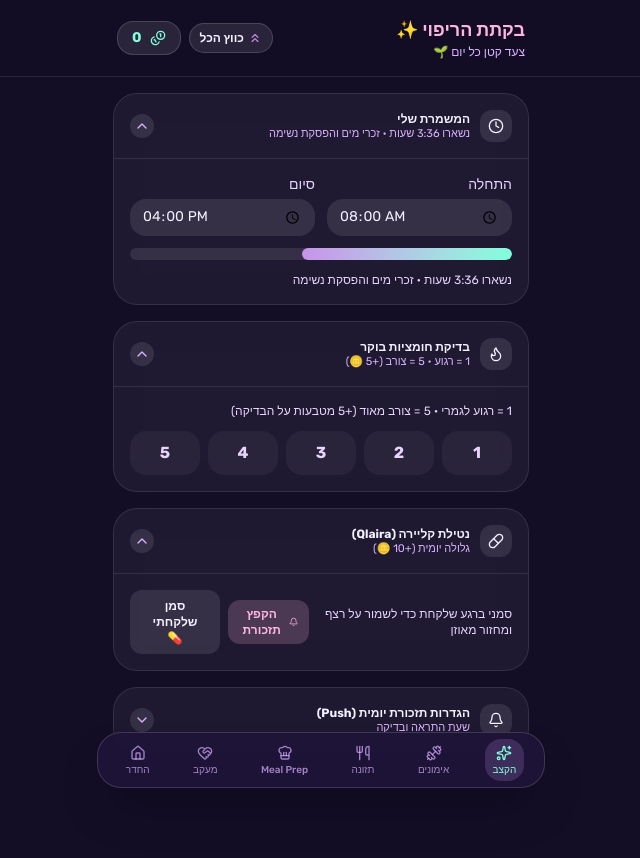
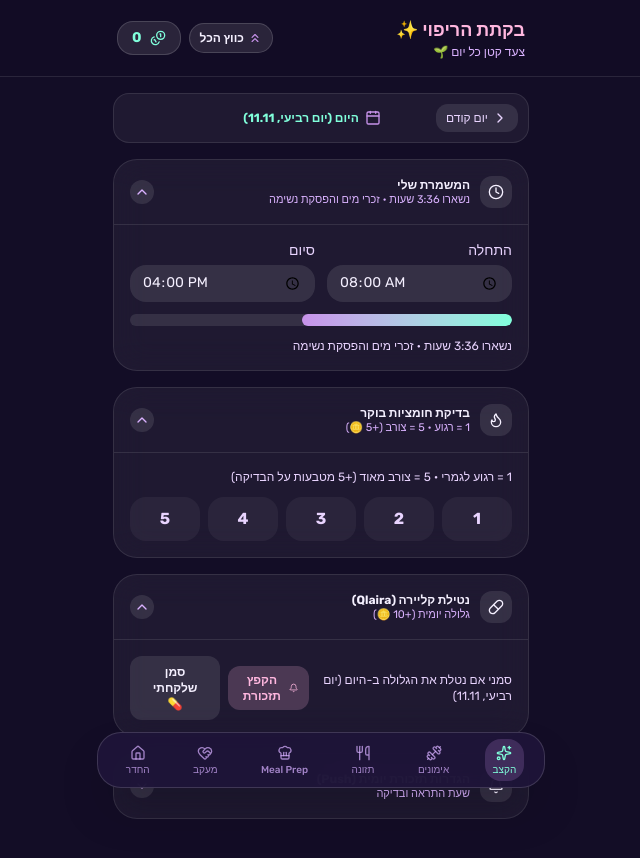
Before and after one commit to GuylerxD/the-healing-cabin, a React (Vite) app: page / in a window 1280 px wide. Shown: the top 858 px of the page, without its empty margins (319-959 px from the left). Built offline with nearby package versions, Linux system fonts and the light colour scheme.

Commit message:
feat: retroactive day switcher on Quests screen to log past pill intake and quests

```diff
--- a/src/screens/Quests.jsx
+++ b/src/screens/Quests.jsx
@@ -1,35 +1,116 @@
 import { useEffect, useState } from "react";
-import { Clock, Pill, Flame, Bell } from "lucide-react";
-import { setCabin, updateToday, useCabin, useToday } from "../store";
+import {
+  Clock,
+  Pill,
+  Flame,
+  Bell,
+  ChevronRight,
+  ChevronLeft,
+  Calendar,
+} from "lucide-react";
+import { setCabin, updateDay, useCabin, dateKeyWithOffset } from "../store";
 import { shiftProgress } from "../lib/shift";
 import PillReminderToggle from "../components/PillReminderToggle";
 import { triggerInAppPillReminder } from "../lib/pillReminder";
 import CollapsibleCard from "../components/CollapsibleCard";
 
 function useNowMinutes() {
-  const get = () => {
+  const [now, setNow] = useState(() => {
     const d = new Date();
     return d.getHours() * 60 + d.getMinutes();
-  };
-  const [now, setNow] = useState(get);
+  });
   useEffect(() => {
+    const get = () => {
+      const d = new Date();
+      return d.getHours() * 60 + d.getMinutes();
+    };
     const id = setInterval(() => setNow(get()), 60_000);
     return () => clearInterval(id);
   }, []);
   return now;
 }
 
+function getFormattedDayDetails(dayOffset) {
+  const d = new Date();
+  d.setDate(d.getDate() + dayOffset);
+  const dayName = ["ראשון", "שני", "שלישי", "רביעי", "חמישי", "שישי", "שבת"][
+    d.getDay()
+  ];
+  const formatted = d.toLocaleDateString("he-IL", {
+    day: "numeric",
+    month: "numeric",
+  });
+
+  const title =
+    dayOffset === 0
+      ? `היום (יום ${dayName}, ${formatted})`
+      : dayOffset === -1
+        ? `אתמול (יום ${dayName}, ${formatted})`
+        : `יום ${dayName}, ${formatted}`;
+
+  return { displayDateTitle: title, dayNameHe: dayName };
+}
+
 export default function Quests() {
-  const { shift } = useCabin();
-  const today = useToday();
+  const { shift, days = {} } = useCabin();
+  const [dayOffset, setDayOffset] = useState(0); // 0 = today, -1 = yesterday, etc.
+  const activeDateKey = dateKeyWithOffset(dayOffset);
+  const activeDayData = days[activeDateKey] ?? {};
+
   const now = useNowMinutes();
   const { pct, label } = shiftProgress(shift.start, shift.end, now);
 
   const setShift = (key, value) =>
     value && setCabin((s) => ({ ...s, shift: { ...s.shift, [key]: value } }));
 
+  // Date formatting in Hebrew
+  const isToday = dayOffset === 0;
+  const { displayDateTitle, dayNameHe } = getFormattedDayDetails(dayOffset);
+
   return (
     <div className="space-y-4">
+      {/* Date Switcher Bar (מעבר בין ימים לעדכון רטרואקטיבי) */}
+      <div className="flex items-center justify-between rounded-2xl bg-white/5 border border-white/10 p-2.5 text-xs text-moon">
+        <button
+          type="button"
+          onClick={() => setDayOffset((prev) => prev - 1)}
+          className="flex items-center gap-1 rounded-xl bg-white/10 px-2.5 py-1.5 text-purple-200 hover:bg-white/15 transition active:scale-95"
+          title="יום קודם"
+        >
+          <ChevronRight className="h-4 w-4" />
+          <span>יום קודם</span>
+        </button>
+
+        <div className="flex items-center gap-1.5 font-bold">
+          <Calendar className="h-4 w-4 text-lilac" />
+          <span className={isToday ? "text-mint" : "text-blush font-extrabold"}>
+            {displayDateTitle}
+          </span>
+        </div>
+
+        <div className="flex items-center gap-1">
+          {dayOffset < 0 ? (
+            <button
+              type="button"
+              onClick={() => setDayOffset((prev) => Math.min(0, prev + 1))}
+              className="flex items-center gap-1 rounded-xl bg-white/10 px-2.5 py-1.5 text-purple-200 hover:bg-white/15 transition active:scale-95"
+              title="יום הבא"
+            >
+              <span>יום הבא</span>
+              <ChevronLeft className="h-4 w-4" />
+            </button>
+          ) : (
+            <div className="w-16" />
+          )}
+        </div>
+      </div>
+
+      {!isToday && (
+        <div className="rounded-xl border border-blush/40 bg-blush/10 p-2.5 text-center text-xs text-blush font-semibold">
+          💡 את נמצאת בעריכת נתוני עבר ({displayDateTitle}). כל סימון יעודכן
+          רטרואקטיבית לתאריך זה.
+        </div>
+      )}
       {/* 1. המשמרת שלי (Collapsible) */}
       <CollapsibleCard
         id="quests-shift"
@@ -77,10 +158,10 @@ export default function Quests() {
       {/* 2. בדיקת חומציות בוקר (Collapsible) */}
       <CollapsibleCard
         id="quests-acid"
-        title="בדיקת חומציות בוקר"
+        title={`בדיקת חומציות בוקר ${!isToday ? `(${dayNameHe})` : ""}`}
         badge={
-          today.acid
-            ? `רמת חומציות נוכחית: ${today.acid}`
+          activeDayData.acid
+            ? `רמת חומציות: ${activeDayData.acid}`
             : "1 = רגוע • 5 = צורב (+5 🪙)"
         }
         icon={Flame}
@@ -94,10 +175,16 @@ export default function Quests() {
             {[1, 2, 3, 4, 5].map((lvl) => (
               <button
                 key={lvl}
-                aria-pressed={today.acid === lvl}
-                onClick={() => updateToday({ acid: lvl }, today.acid ? 0 : 5)}
+                aria-pressed={activeDayData.acid === lvl}
+                onClick={() =>
+                  updateDay(
+                    activeDateKey,
+                    { acid: lvl },
+                    activeDayData.acid ? 0 : 5,
+                  )
+                }
                 className={`flex-1 rounded-2xl py-2.5 font-bold transition ${
-                  today.acid === lvl
+                  activeDayData.acid === lvl
                     ? "bg-lilac text-space shadow-lg shadow-lilac/30"
                     : "bg-white/5 text-purple-200"
                 }`}
@@ -106,10 +193,9 @@ export default function Quests() {
               </button>
             ))}
           </div>
-          {today.acid >= 4 && (
+          {activeDayData.acid >= 4 && (
             <p className="rounded-2xl border border-blush/40 bg-blush/15 p-3 text-xs text-blush">
-              💡 החומציות גבוהה היום — מומלץ להתחיל עם מאפין פולנטה רך להרגעת
-              הקיבה.
+              💡 החומציות גבוהה — מומלץ להתחיל עם מאפין פולנטה רך להרגעת הקיבה.
             </p>
           )}
         </div>
@@ -118,23 +204,27 @@ export default function Quests() {
       {/* 3. נטילת קליירה (Collapsible) */}
       <CollapsibleCard
         id="quests-qlaira"
-        title="נטילת קליירה (Qlaira)"
-        badge={today.qlaira ? "נלקחה היום ✨" : "גלולה יומית (+10 🪙)"}
+        title={`נטילת קליירה (Qlaira) ${!isToday ? `(${dayNameHe})` : ""}`}
+        badge={
+          activeDayData.qlaira
+            ? `נלקחה (${displayDateTitle}) ✨`
+            : "גלולה יומית (+10 🪙)"
+        }
         icon={Pill}
         defaultOpen={true}
         headerClassName={
-          today.qlaira ? "!border-mint/50 !bg-mint/10 text-mint" : ""
+          activeDayData.qlaira ? "!border-mint/50 !bg-mint/10 text-mint" : ""
         }
       >
         <div className="flex items-center justify-between gap-3 text-right">
           <div className="text-xs text-purple-200">
-            {today.qlaira
-              ? "כל הכבוד! הגלולה היומית סומנה בהצלחה ✨"
-              : "סמני ברגע שלקחת כדי לשמור על רצף ומחזור מאוזן"}
+            {activeDayData.qlaira
+              ? `הגלולה עבור ${displayDateTitle} סומנה בהצלחה ✨`
+              : `סמני אם נטלת את הגלולה ב-${displayDateTitle}`}
           </div>
 
           <div className="flex items-center gap-2">
-            {!today.qlaira && (
+            {!activeDayData.qlaira && isToday && (
               <button
                 type="button"
                 onClick={triggerInAppPillReminder}
@@ -147,13 +237,19 @@ export default function Quests() {
             <button
               type="button"
               onClick={() =>
-                updateToday({ qlaira: !today.qlaira }, today.qlaira ? -10 : 10)
+                updateDay(
+                  activeDateKey,
+                  { qlaira: !activeDayData.qlaira },
+                  activeDayData.qlaira ? -10 : 10,
+                )
               }
               className={`rounded-xl px-4 py-2 text-xs font-bold transition ${
-                today.qlaira ? "bg-mint text-space" : "bg-white/10 text-moon"
+                activeDayData.qlaira
+                  ? "bg-mint text-space"
+                  : "bg-white/10 text-moon"
               }`}
             >
-              {today.qlaira ? "✅ נלקחה (+10)" : "סמן שלקחתי 💊"}
+              {activeDayData.qlaira ? "✅ נלקחה (+10)" : "סמן שלקחתי 💊"}
             </button>
           </div>
         </div>
--- a/src/store.js
+++ b/src/store.js
@@ -45,11 +45,28 @@ function subscribe(listener) {
 
 export const todayKey = () => new Date().toLocaleDateString("en-CA"); // local YYYY-MM-DD
 
+export const dateKeyWithOffset = (offsetDays = 0) => {
+  const d = new Date();
+  d.setDate(d.getDate() + offsetDays);
+  return d.toLocaleDateString("en-CA");
+};
+
 export const useCabin = () => useSyncExternalStore(subscribe, () => state);
 export const useToday = () => useCabin().days[todayKey()] ?? {};
+export const useDay = (dateKey) => useCabin().days[dateKey] ?? {};
 
 export const addCoins = (n) =>
   setCabin((s) => ({ ...s, coins: Math.max(0, s.coins + n) }));
+
+export function updateDay(dateKey, patch, coins = 0) {
+  setCabin((s) => {
+    return {
+      ...s,
+      coins: Math.max(0, s.coins + coins),
+      days: { ...s.days, [dateKey]: { ...s.days[dateKey], ...patch } },
+    };
+  });
+}
 
 export function toggleSectionCollapsed(id, forcedState = null) {
   setCabin((s) => {
```
